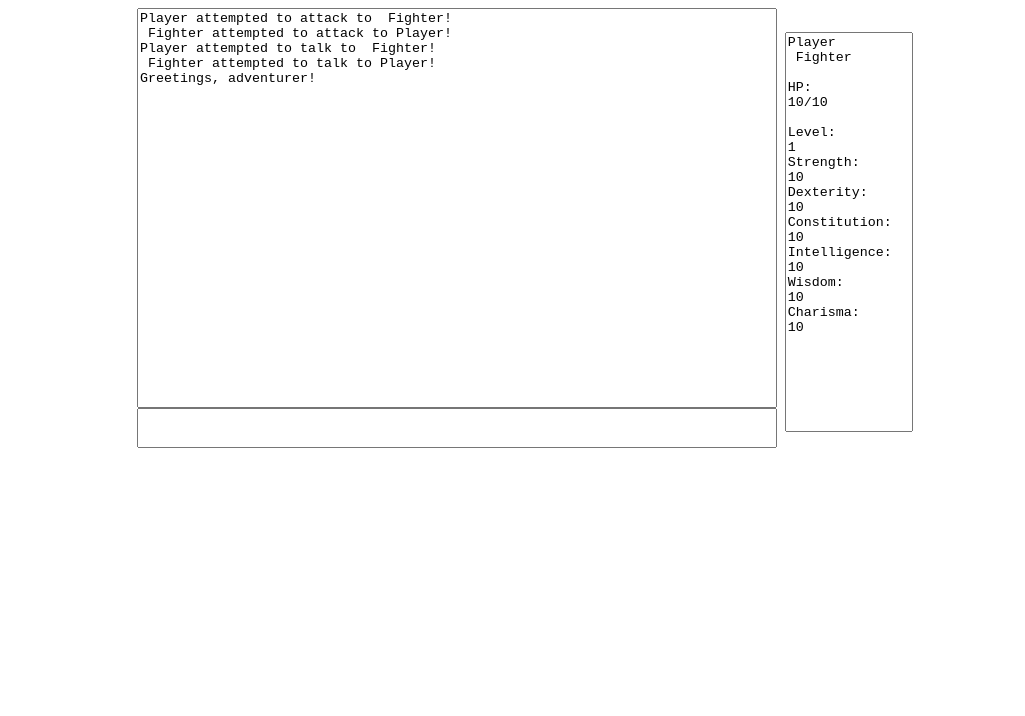
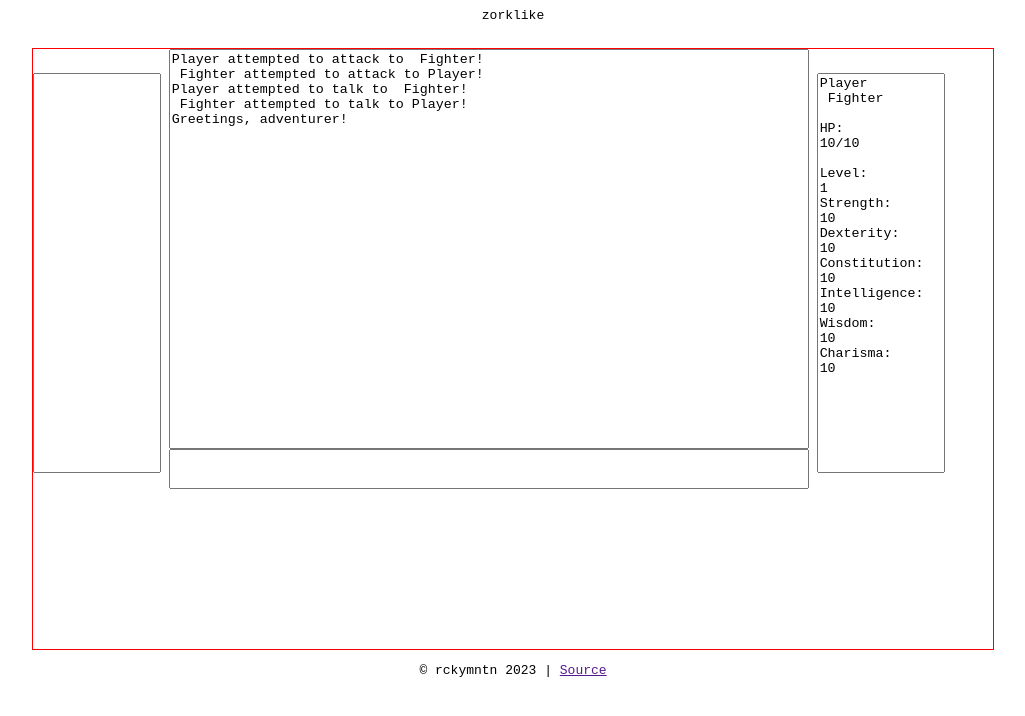
Before and after one commit to rckymntn/zorklike, a website built with webpack: page docs/index.html in a window 1280 px wide. Shown: the whole page, without its empty margins (127-1152 px from the left). Built offline with nearby package versions, Linux system fonts and the light colour scheme.

Commit message:
Live update

```diff
--- a/docs/index.css
+++ b/docs/index.css
@@ -1,16 +1,40 @@
+body {
+    font-family: monospace;
+}
+
+textarea, input {
+    outline: none;
+}
+
+#header {
+    font-family: inherit;
+    text-align: center;
+    height: 5vh;
+}
+
 #game {
-    font-family: monospace;
+    font-family: inherit;
+    display: block;
+    margin: auto;
+    max-height: 75vh;
+    min-height: 75vh;
+    max-width: 75vw;
+    min-width: 75vw;
+    align-items: center;
+    border: 1px solid red;
+}
+
+#leftPad {
+    font-family: inherit;
     display: inline-block;
-    margin-left: 20vw;
-    margin-right: auto;
+    resize: none;
+    height: 50vh;
+    width: 10vw;
 }
 
 #console {
     font-family: inherit;
     display: inline-block;
-    margin-top: auto;
-    margin-left: auto;
-    margin-right: auto;
 }
 
 #consoleHistory {
@@ -36,3 +60,9 @@
     height: 50vh;
     width: 10vw;
 }
+
+#footer {
+    font-family: inherit;
+    text-align: center;
+    height: 5vh;
+}
--- a/docs/index.html
+++ b/docs/index.html
@@ -16,23 +16,26 @@
         <link rel="stylesheet" href="./index.css">
 
 		<!-- Title -->
-		<title>Title</title>
+		<title>zorklike</title>
 	</head>
 
 	<!-- Body -->
 	<body>
 		<div id="header">
+			<p>zorklike</p>
+		</div>
 
-		</div>
 		<div id="game">
+			<textarea readonly id="leftPad"></textarea>
 			<div id="console">
 				<textarea readonly id="consoleHistory"></textarea>
 				<input value="" id="consoleInput">
 			</div>
 			<textarea readonly id="characterSheet"></textarea>
 		</div>
+
 		<div id="footer">
-
+			<p>&copy; rckymntn 2023 | <a href="">Source</a></p>
 		</div>
 	</body>
 </html>
```
Also changed, not shown: docs/index.js (+22 -2 lines).
